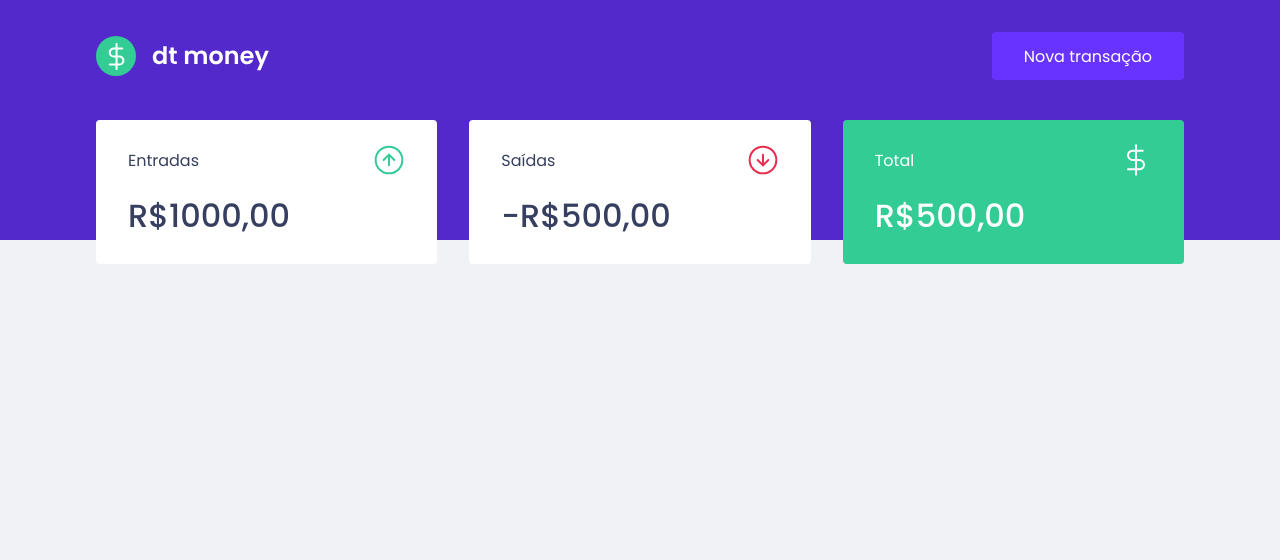
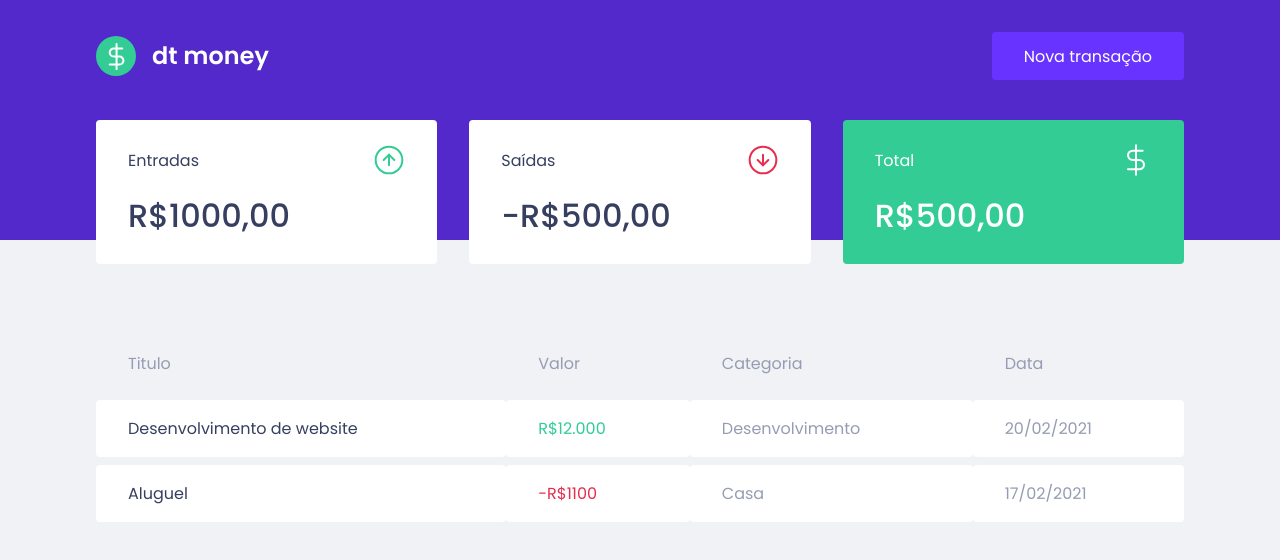
Before and after one commit to jorgebinho/dtmoney, a React (Create React App) app: page / in a window 1280 px wide. Shown: the top 560 px of the page. Built offline with nearby package versions, Linux system fonts and the light colour scheme.

Commit message:
Criando componente TransactionsTable

```diff
--- a/src/components/Dashboard/index.tsx
+++ b/src/components/Dashboard/index.tsx
@@ -1,10 +1,12 @@
 import { Summary } from '../Summary'
+import { TransactionsTable } from '../TransactionsTable'
 import { Container } from './styles'
 
 export function Dashboard() {
     return (
         <Container>
             <Summary />
+            <TransactionsTable />
         </Container>
     );
 }
--- /dev/null
+++ b/src/components/TransactionsTable/index.tsx
@@ -0,0 +1,34 @@
+import { Container } from "./styles";
+
+export function TransactionsTable() {
+    return (
+        <Container>
+            <table>
+                <thead>
+                    <tr>
+                        <th>Titulo</th>
+                        <th>Valor</th>
+                        <th>Categoria</th>
+                        <th>Data</th>
+                    </tr>
+                </thead>
+
+                <tbody>
+                    <tr>
+                        <td className="title">Desenvolvimento de website</td>
+                        <td className="deposit">R$12.000</td>
+                        <td>Desenvolvimento</td>
+                        <td>20/02/2021</td>
+                    </tr>
+
+                    <tr>
+                        <td className="title">Aluguel</td>
+                        <td className="withdraw">-R$1100</td>
+                        <td>Casa</td>
+                        <td>17/02/2021</td>
+                    </tr>
+                </tbody>
+            </table>
+        </Container>
+    )
+}
--- /dev/null
+++ b/src/components/TransactionsTable/styles.ts
@@ -0,0 +1,38 @@
+import styled from 'styled-components'
+
+export const Container = styled.div`
+    margin-top: 4rem;
+
+    table {
+        width: 100%;
+        border-spacing: 0 0.5rem;
+
+        th{
+           color: var(--text-body);
+           font-weight: 400;
+           padding: 1rem 2rem;
+           text-align: left;
+           line-height: 1.5rem;
+        }
+
+        td {
+            padding: 1rem 2rem;
+            border: 0;
+            background: var(--shape);
+            color: var(--text-body);
+            border-radius: 0.25rem;
+
+            &:first-child {
+                color: var(--text-title);
+            }
+
+            &.deposit {
+                color: var(--green);
+            }
+
+            &.withdraw {
+                color: var(--red);
+            }
+        }
+    }
+`;
```
